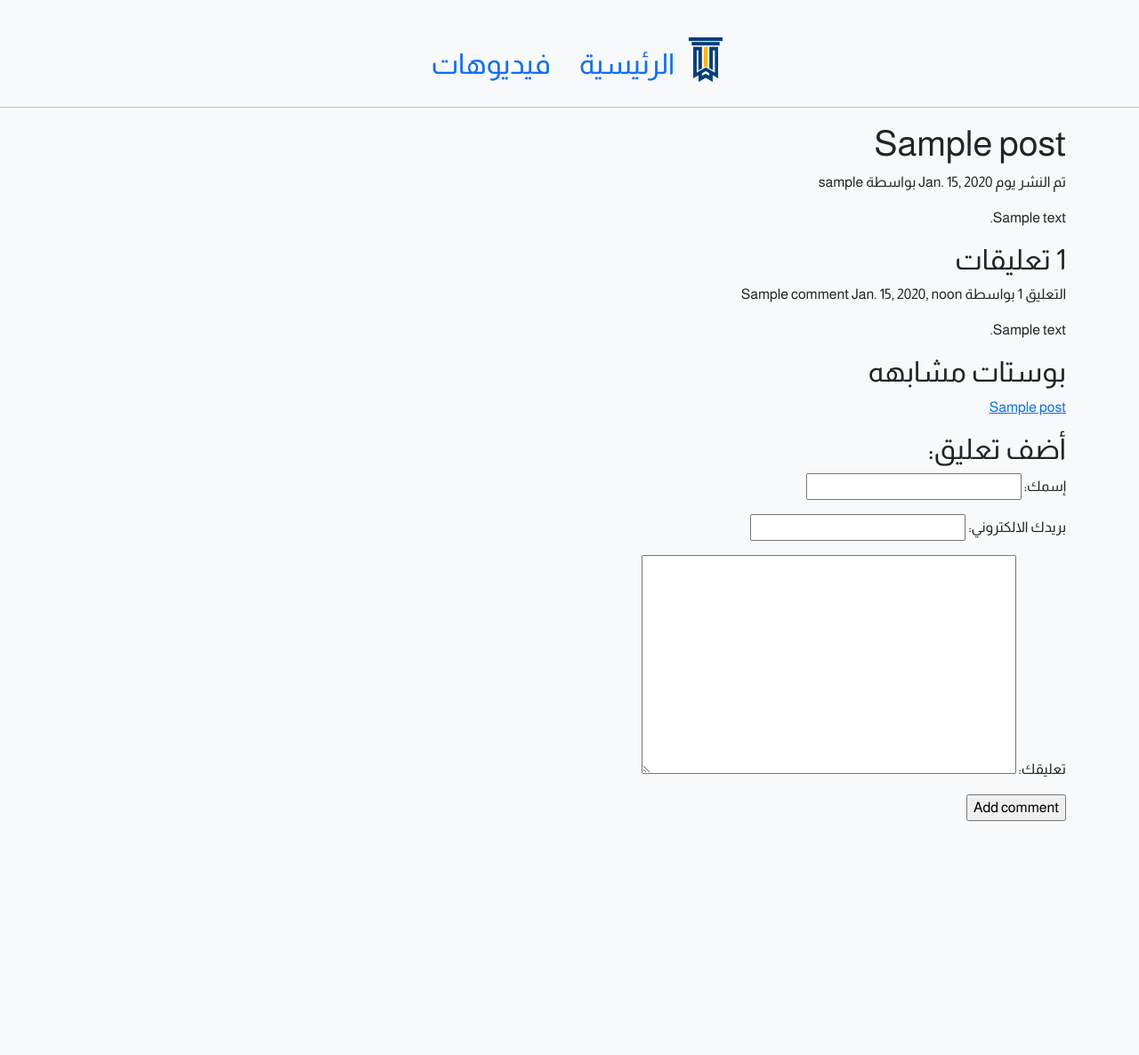
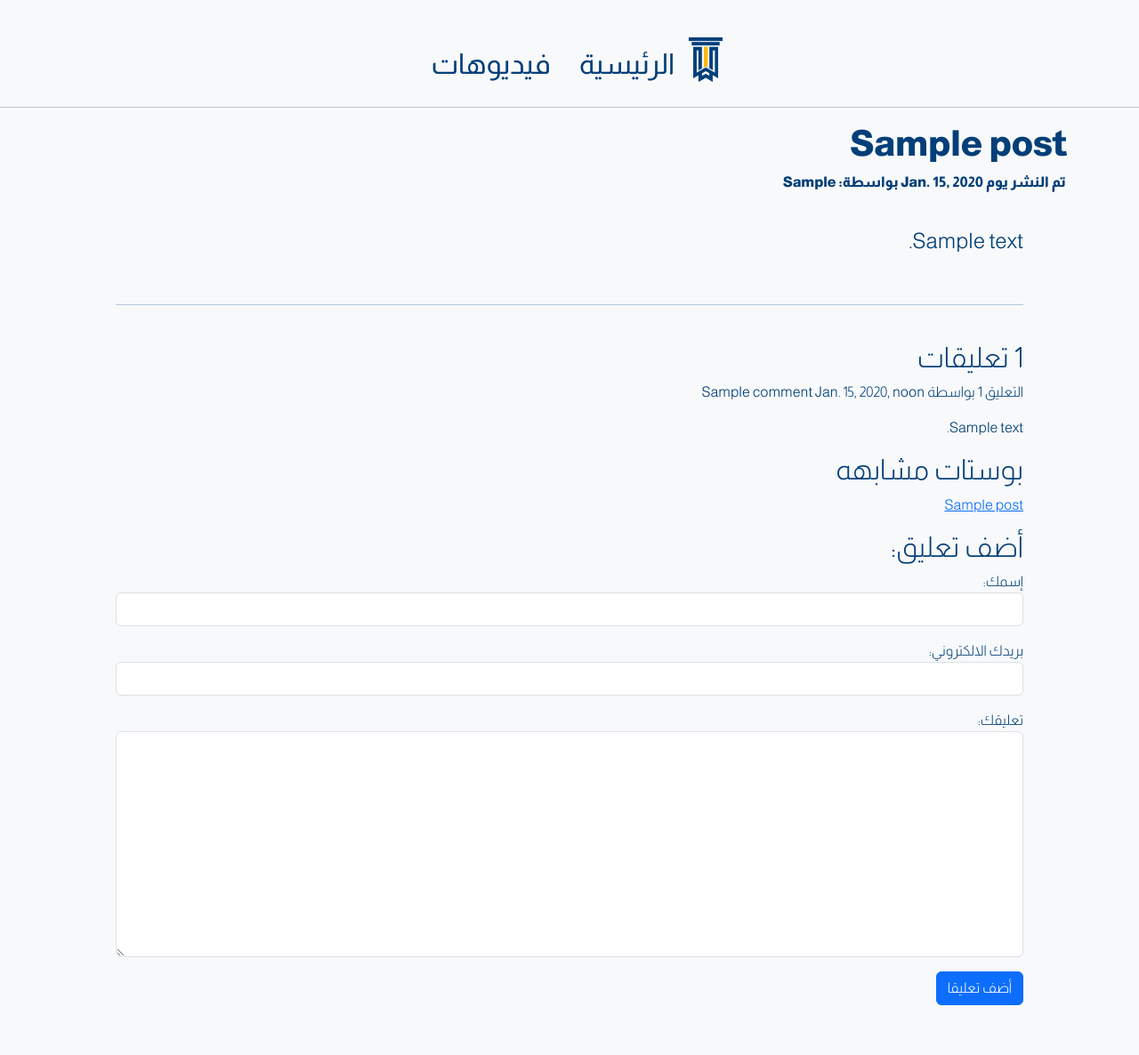
Before and after one commit to aelsir/lantern, a Django app: template core/templates/detail.html in a window 1280 px wide. Shown: the whole page at 89% size. Before the commit the page ends 923 px from the top, so only its background shows below. Run offline with Django 4.2, Linux system fonts and the light colour scheme; tables that the repository leaves empty hold one stand-in row (values such as "Sample post"); the template is opened without the code that fills it: values that come from a table or form of the project are taken from there, most other values are stand-ins (such as "Sample title", 1, 10 or a date in 2020); some libraries are stand-ins or nearby versions.

Commit message:
finish the details page

```diff
--- a/core/forms.py
+++ b/core/forms.py
@@ -10,3 +10,8 @@ class CommentForm(forms.ModelForm):
             'email':'بريدك الالكتروني',
             'body': 'تعليقك',
         }
+        widgets = {
+            "name": forms.TextInput(attrs={"class": "form-control"}),
+            'email': forms.EmailInput(attrs={"class": "form-control"}),
+            'body': forms.Textarea(attrs={"class": "form-control"}),
+        }
--- a/core/templates/base.html
+++ b/core/templates/base.html
@@ -11,10 +11,10 @@
   <body>
     <ul class="nav align-baseline justify-content-center fs-2">
         <li class="nav-item">
-            <a class="" href="{% url 'core:list' %}"><img src="{% static 'img/ltc_icon.png' %}" alt="" height='50em'></a>
+            <a href="{% url 'core:list' %}"><img src="{% static 'img/ltc_icon.png' %}" alt="" height='50em'></a>
         </li>
         <li class="nav-item">
-          <a class="nav-link active" aria-current="page" href="#">الرئيسية</a>
+          <a class="nav-link active" aria-current="page" href="{% url 'core:list' %}">الرئيسية</a>
         </li>
         <li class="nav-item">
           <a class="nav-link active" aria-current="page" href="#">فيديوهات</a>
--- a/core/templates/detail.html
+++ b/core/templates/detail.html
@@ -6,13 +6,21 @@
 {% endblock title %}
 
 {% block content %}
+<div id='post-header'>
     <h1>{{ post.title_arabic }}</h1>
     <p>
-        تم النشر يوم {{ post.publish.date }} بواسطة {{post.author}}
+        تم النشر يوم {{ post.publish.date }} بواسطة: {{post.author.first_name}}
     </p>
-    <p>
+</div>
+<div id='post-body' class='px-5'>
+    <br>
+    <h4>
         {{ post.body | linebreaks }}
-    </p>
+    </h4>
+
+    <br>
+    <hr>
+    <br>
 
     {% with comments.count as total_comments %}
         <h2>
@@ -45,7 +53,9 @@
         <form action="{% url "core:post_comment" post.id %}" method="post">
         {% csrf_token %}
         {{ form.as_p }}
-        <p><input type="submit" value="Add comment"></p>
+        <p><input type="submit" class="btn btn-primary" value="أضف تعليقا"></p>
     </form>
+</div>
+
 
 {% endblock content %}
--- a/core/templates/pagination.html
+++ b/core/templates/pagination.html
@@ -1,5 +1,5 @@
 <div class="pagination">
-  <span class="step-links">
+  <span class="step-links fs-4">
     {% if page.has_previous %}
     <a href="?page={{ page.previous_page_number }}">السابق</a>
     {% endif %}
--- a/core/views.py
+++ b/core/views.py
@@ -23,7 +23,7 @@ def post_list(request, tag_slug=None):
         tag = get_object_or_404(Tag, slug=tag_slug)
         post_list = post_list.filter(tags__in=[tag])
 
-    paginator = Paginator(post_list, 3)
+    paginator = Paginator(post_list, 6)
     page_number = request.GET.get('page', 1)
     try:
         posts = paginator.page(page_number)
--- a/static/css/style.css
+++ b/static/css/style.css
@@ -27,10 +27,31 @@ body {
     display: grid;
 }
 
-.nav-item {
+.nav-link {
     color: #023F79;
+}
+.nav-link:hover {
+    color: #FFB600;
+}
+
+p.tags, p.tags a {
+    color: whitesmoke;
 }
 
 .card-text {
     align-self: end;
 }
+
+#post-header {
+    color: #023F79;
+    font-family: 'Almarai ExtraBold';
+}
+
+#post-body {
+    color: #023F79;
+    font-family: 'Almarai Light';
+}
+
+div h4{
+    justify-content: space-around;
+}
```
Also changed, not shown: core/templates/list.html (+9 -3 lines).
